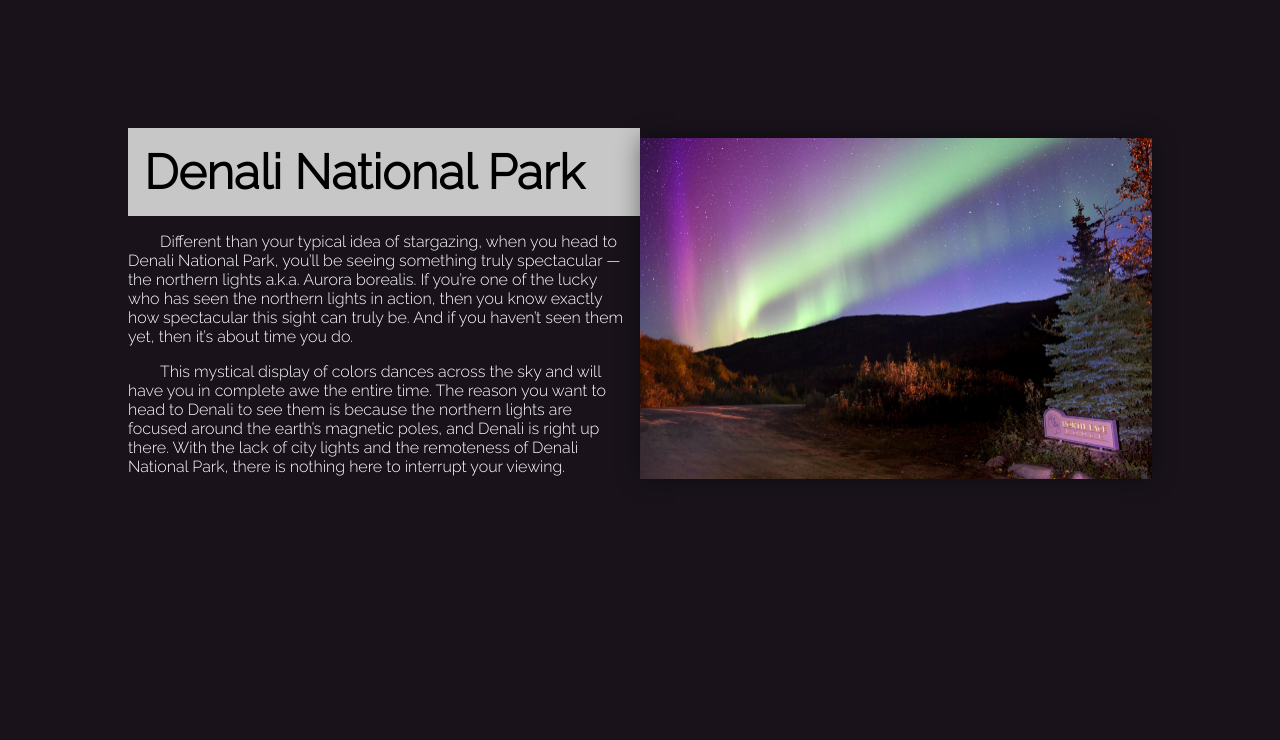
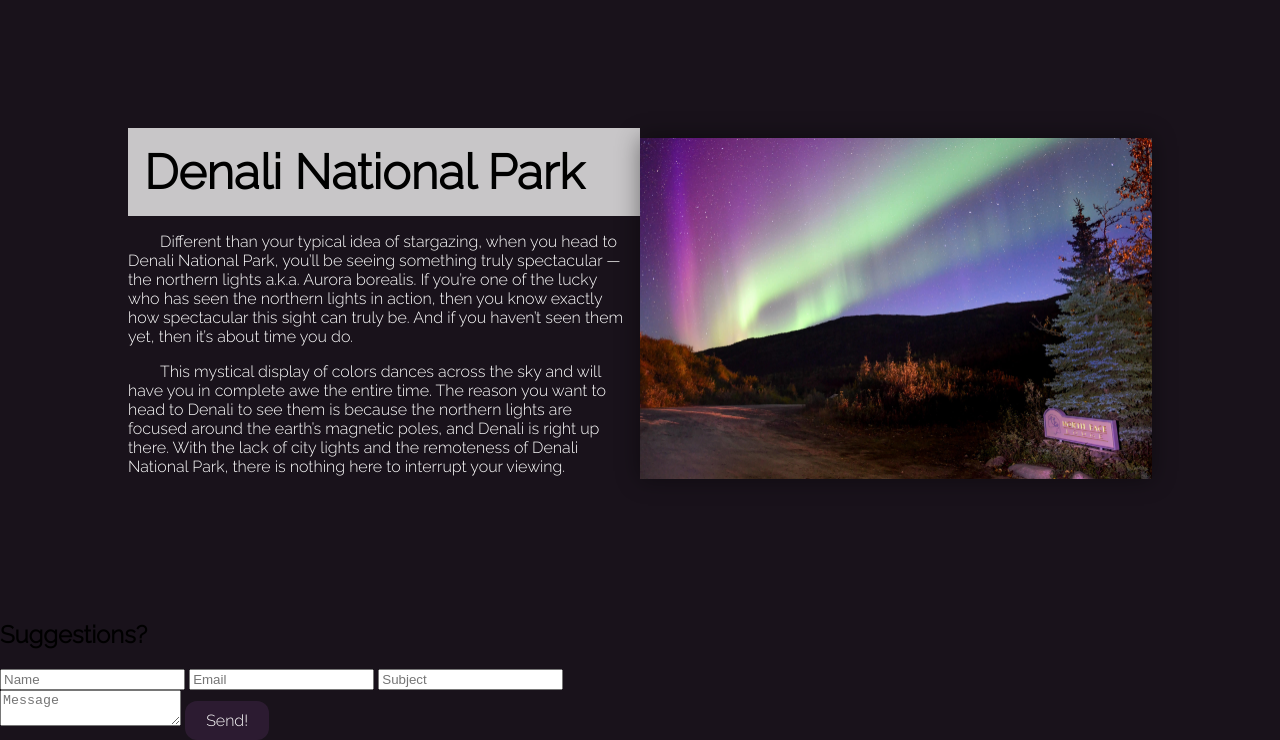
Before and after one commit to nekacurry/single-page-site, a plain HTML site: page index.html in a window 1280 px wide. Shown: the part 2533-3273 px from the top of the page. Before the commit the page ends 3153 px from the top, so only its background shows below. Drawn offline with nearby package versions, Linux system fonts and the light colour scheme.

Commit message:
Update index.html

```diff
--- a/index.html
+++ b/index.html
@@ -74,7 +74,7 @@
 				</div>
 			</section>
 			<section id="Alaska">
-				<div>
+				<div data-aos="fade-left">
 					<h2>Denali National Park</h2>
 					<p>Different than your typical idea of stargazing, when you head to Denali National Park, you’ll be seeing something truly spectacular — the northern lights a.k.a. Aurora borealis.
 						If you’re one of the lucky who has seen the northern lights in action, then you know exactly how spectacular this sight can truly be.
@@ -84,11 +84,38 @@
 						With the lack of city lights and the remoteness of Denali National Park, there is nothing here to interrupt your viewing.
 					</p>
 				</div>
-				<div>
+				<div data-aos="fade-left">
 					<img src="images/denali.jpg">
 				</div>
 			</section>
-			<footer id="contact"></footer>
+			<section id="linebreak">
+				<div>    </div>
+			</section>
+
+			<footer id="contact" data-aos="fade-up">
+				<h2>Suggestions?</h2>
+				<form>
+					<div>
+						<label>
+							<input type="text" placeholder="Name">
+						</label>
+
+						<label>
+							<input type="email" placeholder="Email">
+						</label>
+
+						<label>
+							<input type="text" placeholder="Subject">
+						</label>
+					</div>
+					<div>
+						<label>
+							<textarea placeholder="Message"></textarea>
+						</label>
+						<button type="submit">Send!</button>
+					</div>
+				</form>
+			</footer>
 		</main>
 	<script src="https://unpkg.com/aos@2.3.1/dist/aos.js">
 		</script>
```
